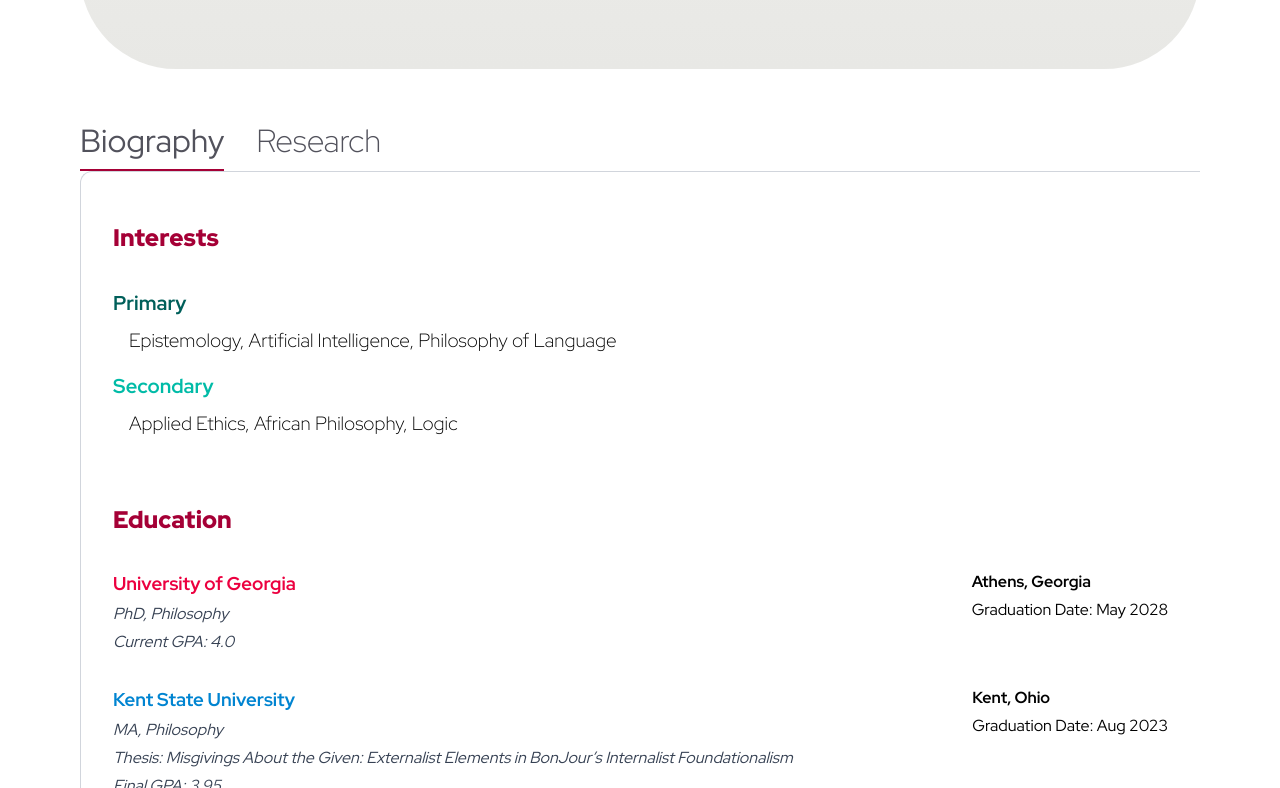
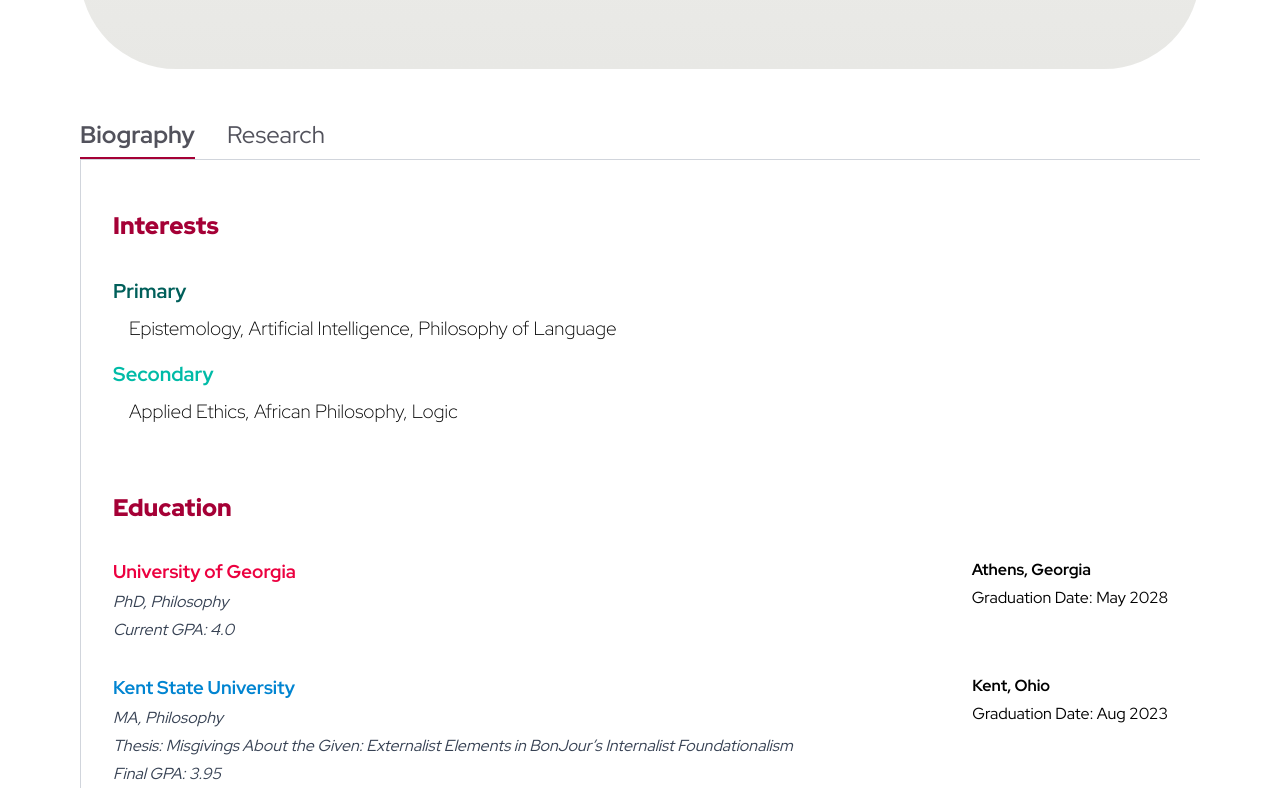
Before and after one commit to EboTheFirst/kobi-korankye, a Next.js app: page / in a window 1280 px wide. Shown: the part 412-1200 px from the top of the page. Built offline with nearby package versions, Linux system fonts and the light colour scheme.

Commit message:
Minor rounding adjustment

```diff
--- a/src/app/page.tsx
+++ b/src/app/page.tsx
@@ -68,11 +68,13 @@ export default function Home() {
         <div className="flex gap-[2rem]">
           {
             navs.map((nav, index) => (
-              <div key={index} onClick={() => { setSelectedSectionNav(nav) }} className={`text-[2rem] cursor-pointer pb-[0.25rem] text-zinc-600 box-border transition-all duration-200 ${nav == selectedSectionNav ? "border-b-2 border-rose-800" : "font-thin"}`}>{nav}</div>
+              <div key={index} onClick={() => { setSelectedSectionNav(nav) }} className={`text-[1.5rem] cursor-pointer pb-[0.25rem] text-zinc-600 box-border transition-all duration-200 ${nav == selectedSectionNav ? "border-b-2 border-rose-800 font-bold" : "font-normal"}`}>
+                {nav}
+              </div>
             ))
           }
         </div>
-        <div className="border-t border-l border-gray-300 rounded-tl-xl px-[2rem] p-[1rem] pb-[3rem]">
+        <div className="border-t border-l border-gray-300 px-[2rem] p-[1rem] pb-[3rem]">
           {
             selectedSectionNav == navs[0] &&
             <>
```
